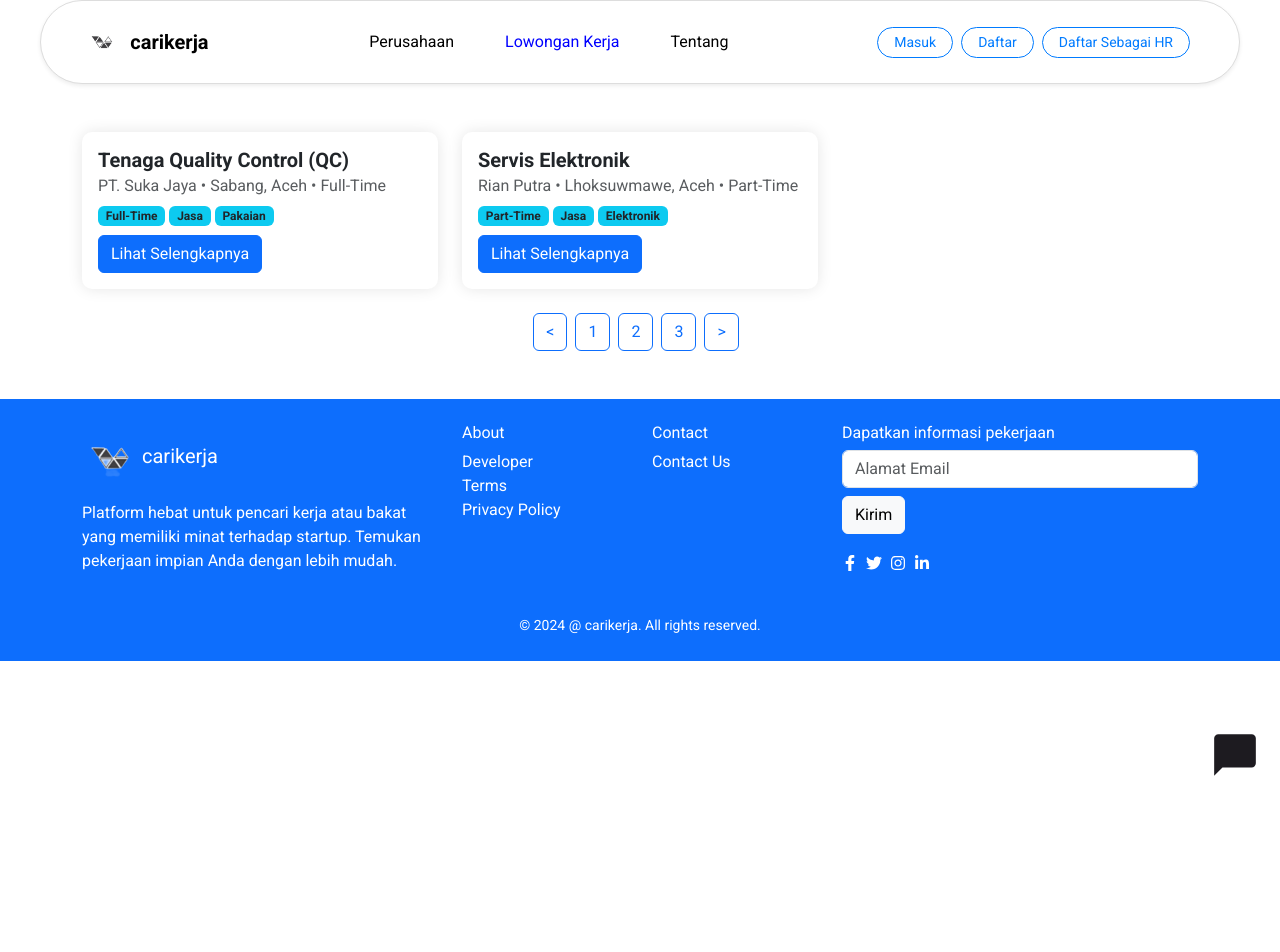
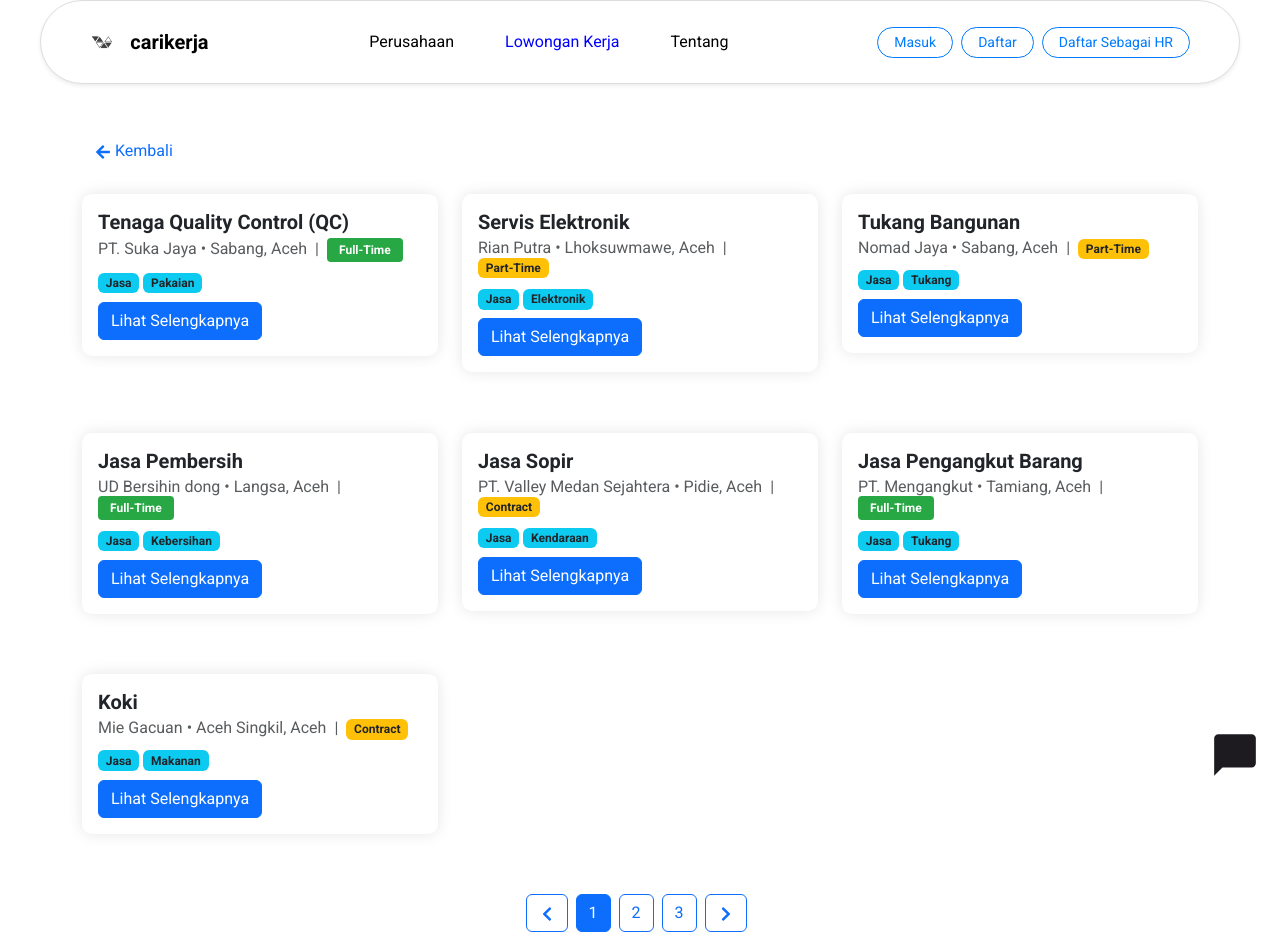
Before and after one commit to reva3yasmin7/Kelompok4WebDev, a React (Create React App) app in the folder carikerja/: page /joblistings in a window 1280 px wide. Shown: the top 952 px of the page. Before the commit the page ends 800 px from the top, so only its background shows below. Built offline with nearby package versions, Linux system fonts and the light colour scheme.

Commit message:
Update JobListings.js

```diff
--- a/carikerja/src/pages/JobListings.js
+++ b/carikerja/src/pages/JobListings.js
@@ -1,36 +1,97 @@
 // src/pages/JobListings.js
-import React from 'react';
+import React, { useState } from 'react';
 import { Container, Row, Col, Card, Button } from 'react-bootstrap';
+import { FaArrowLeft, FaChevronLeft, FaChevronRight } from 'react-icons/fa'; // Importing necessary icons
+import { useNavigate } from 'react-router-dom'; // Importing useNavigate for navigation
 
 function JobListings() {
+  const [currentPage, setCurrentPage] = useState(1);
+  const navigate = useNavigate(); // Using useNavigate hook for navigation
+
   const jobs = [
     {
       title: "Tenaga Quality Control (QC)",
       company: "PT. Suka Jaya",
       location: "Sabang, Aceh",
       type: "Full-Time",
-      tags: ["Full-Time", "Jasa", "Pakaian"],
+      tags: ["Jasa", "Pakaian"],
     },
     {
       title: "Servis Elektronik",
       company: "Rian Putra",
       location: "Lhoksuwmawe, Aceh",
       type: "Part-Time",
-      tags: ["Part-Time", "Jasa", "Elektronik"],
+      tags: ["Jasa", "Elektronik"],
     },
-    // Add more job listings here as needed
+    {
+      title: "Tukang Bangunan",
+      company: "Nomad Jaya",
+      location: "Sabang, Aceh",
+      type: "Part-Time",
+      tags: ["Jasa", "Tukang"],
+    },
+    {
+      title: "Jasa Pembersih",
+      company: "UD Bersihin dong",
+      location: "Langsa, Aceh",
+      type: "Full-Time",
+      tags: ["Jasa", "Kebersihan"],
+    },
+    {
+      title: "Jasa Sopir",
+      company: "PT. Valley Medan Sejahtera",
+      location: "Pidie, Aceh",
+      type: "Contract",
+      tags: ["Jasa", "Kendaraan"],
+    },
+    {
+      title: "Jasa Pengangkut Barang",
+      company: "PT. Mengangkut",
+      location: "Tamiang, Aceh",
+      type: "Full-Time",
+      tags: ["Jasa", "Tukang"],
+    },
+    {
+      title: "Koki",
+      company: "Mie Gacuan",
+      location: "Aceh Singkil, Aceh",
+      type: "Contract",
+      tags: ["Jasa", "Makanan"],
+    },
   ];
 
+  const handlePageChange = (page) => {
+    setCurrentPage(page);
+  };
+
   return (
-    <Container className="my-5">
+    <Container className="d-flex flex-column min-vh-100 my-5">
       <Row>
-        {jobs.map((job, index) => (
+        <Col>
+          <Button
+            variant="link"
+            className="mb-4"
+            onClick={() => navigate('/')} // Redirect to home page
+            style={{ textDecoration: 'none' }} // Remove underline
+          >
+            <FaArrowLeft /> Kembali
+          </Button>
+        </Col>
+      </Row>
+
+      <Row className="flex-grow-1">
+        {currentPage === 1 ? (
+          jobs.map((job, index) => (
             <Col md={6} lg={4} key={index} className="mb-4">
               <Card>
                 <Card.Body>
                   <Card.Title>{job.title}</Card.Title>
                   <Card.Subtitle className="mb-2 text-muted">
-                  {job.company} • {job.location} • {job.type}
+                    {job.company} • {job.location}
+                    <span className="mx-2">|</span>
+                    <span className={`badge ${job.type === "Full-Time" ? "bg-success" : "bg-warning"} text-dark`}>
+                      {job.type}
+                    </span>
                   </Card.Subtitle>
                   <div className="mb-2">
                     {job.tags.map((tag, i) => (
@@ -43,15 +104,52 @@
                 </Card.Body>
               </Card>
             </Col>
-        ))}
+          ))
+        ) : (
+          <Col className="text-center">
+            <h4>Halaman Kosong</h4>
+            <p>Konten tidak tersedia untuk halaman ini.</p>
+          </Col>
+        )}
       </Row>
-      <Row>
+
+      <Row className="mt-auto">
         <Col className="text-center">
-          <Button variant="outline-primary" className="me-2">&lt;</Button>
-          <Button variant="outline-primary" className="me-2">1</Button>
-          <Button variant="outline-primary" className="me-2">2</Button>
-          <Button variant="outline-primary" className="me-2">3</Button>
-          <Button variant="outline-primary" className="me-2">&gt;</Button>
+          <Button
+            variant="outline-primary"
+            className="me-2"
+            onClick={() => handlePageChange(currentPage > 1 ? currentPage - 1 : 1)} // Navigate to the previous page
+            >
+              <FaChevronLeft /> {/* Left arrow icon */}
+            </Button>
+            <Button
+              variant={currentPage === 1 ? "primary" : "outline-primary"}
+              className="me-2"
+              onClick={() => handlePageChange(1)}
+            >
+              1
+            </Button>
+            <Button
+              variant={currentPage === 2 ? "primary" : "outline-primary"}
+              className="me-2"
+              onClick={() => handlePageChange(2)}
+            >
+              2
+            </Button>
+            <Button
+              variant={currentPage === 3 ? "primary" : "outline-primary"}
+              className="me-2"
+              onClick={() => handlePageChange(3)}
+            >
+              3
+            </Button>
+            <Button
+              variant="outline-primary"
+              className="me-2"
+              onClick={() => handlePageChange(currentPage < 3 ? currentPage + 1 : 3)} // Navigate to the next page
+            >
+              <FaChevronRight /> {/* Right arrow icon */}
+            </Button>
           </Col>
         </Row>
       </Container>
```
Lines whose indentation alone changed are shown as unchanged.
